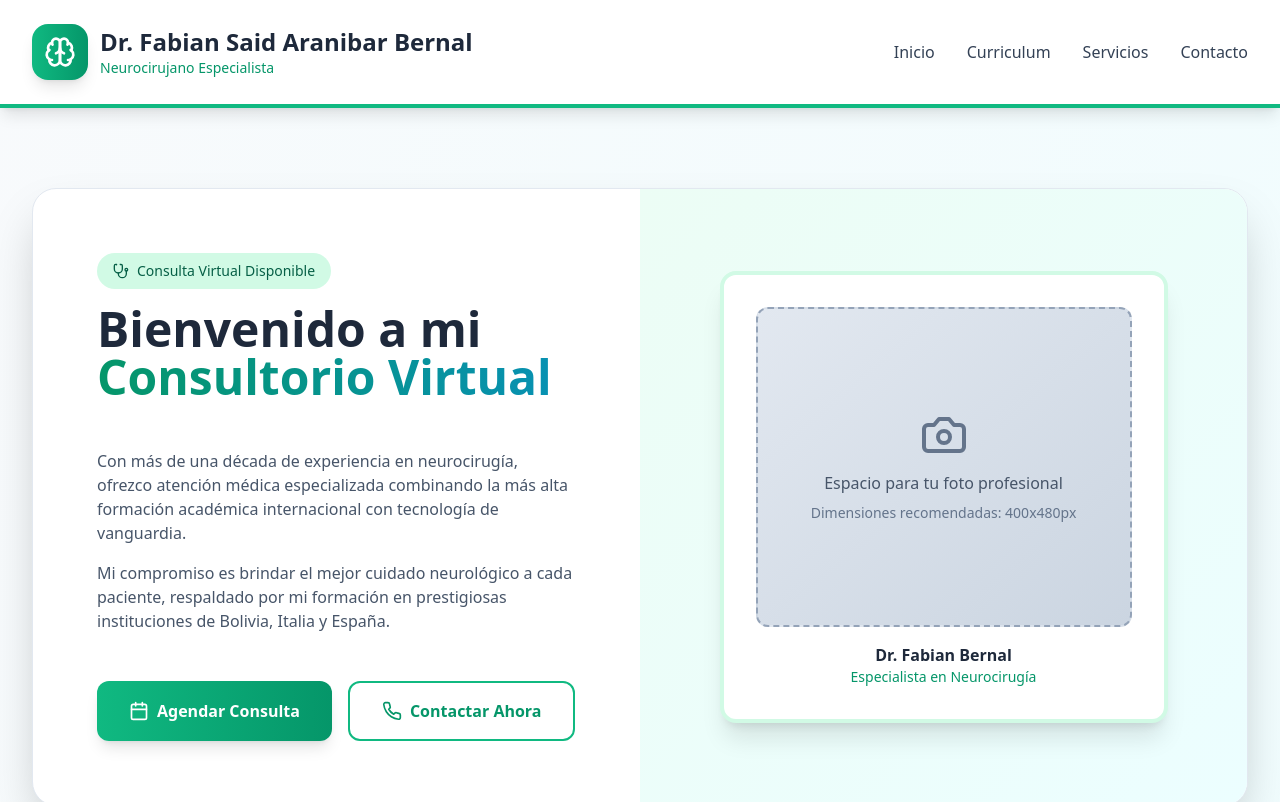
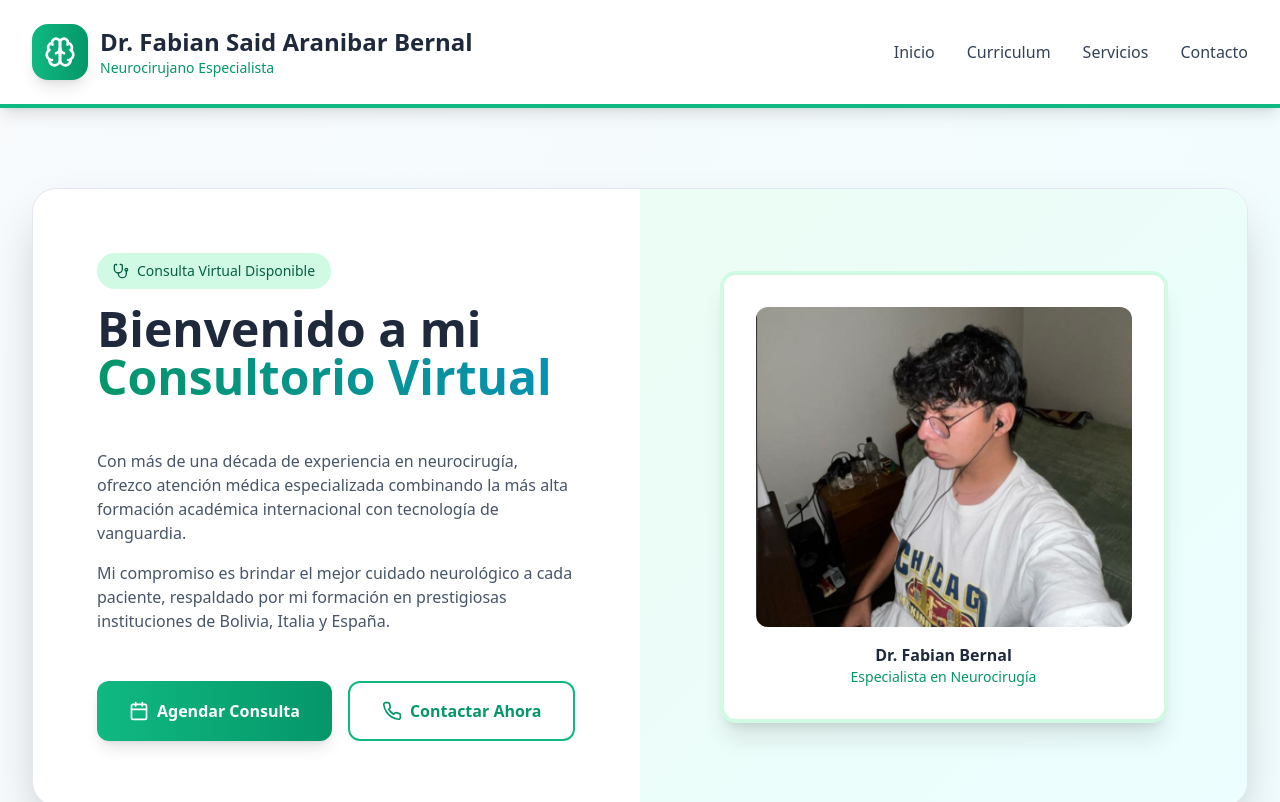
Before and after one commit to JesdanRS/ConsultorioMedicoFB, a React (Vite) app: page / in a window 1280 px wide. Shown: the top 802 px of the page. Built offline with nearby package versions, Linux system fonts and the light colour scheme.

Commit message:
feat: replace placeholder image with professional photo and update name
- Replace camera placeholder with actual professional photo
- Add hover effects and transitions to image container
- Update placeholder name to "Dr. Fabian Bernal"

```diff
--- a/src/App.tsx
+++ b/src/App.tsx
@@ -10,7 +10,6 @@ import {
   Scan,
   Microscope,
   Zap,
-  Camera,
   Clock,
   CheckCircle2,
 } from "lucide-react";
@@ -117,19 +116,15 @@ function App() {
                 </div>
               </div>
 
-              <div className="bg-gradient-to-br from-emerald-50 to-cyan-50 p-12 lg:p-16 flex items-center justify-center">
+              <div className="bg-gradient-to-br from-emerald-50 to-cyan-50 p-12 lg:p-16 flex items-center justify-center ">
                 <div className="w-full max-w-md">
-                  <div className="bg-white p-8 rounded-2xl shadow-xl border-4 border-emerald-100">
-                    <div className="w-full h-80 bg-gradient-to-br from-slate-200 to-slate-300 rounded-xl flex items-center justify-center border-2 border-dashed border-slate-400">
-                      <div className="text-center">
-                        <Camera className="w-12 h-12 text-slate-500 mx-auto mb-3" />
-                        <p className="text-slate-600 font-medium">
-                          Espacio para tu foto profesional
-                        </p>
-                        <p className="text-sm text-slate-500 mt-2">
-                          Dimensiones recomendadas: 400x480px
-                        </p>
-                      </div>
+                  <div className="bg-white p-8 rounded-2xl shadow-xl border-4 border-emerald-100 hover:shadow-2xl transition-all duration-300 hover:-translate-y-2">
+                    <div className="w-full h-80 rounded-xl overflow-hidden hover:shadow-2xl transition-all duration-300 hover:-translate-y-2">
+                      <img
+                        src="/image.png"
+                        alt="Dr. Fabian Bernal - Neurocirujano Especialista"
+                        className="w-full h-full object-cover"
+                      />
                     </div>
                     <div className="mt-4 text-center">
                       <p className="text-slate-800 font-semibold">
@@ -503,7 +498,7 @@ function App() {
                   <Brain className="h-6 w-6 text-white" />
                 </div>
                 <div>
-                  <h4 className="text-lg font-bold">Dr. [Tu Nombre]</h4>
+                  <h4 className="text-lg font-bold">Dr. Fabian Bernal</h4>
                   <p className="text-sm text-slate-400">
                     Neurocirujano Especialista
                   </p>
```
Also changed, not shown: public/image.png (added).
